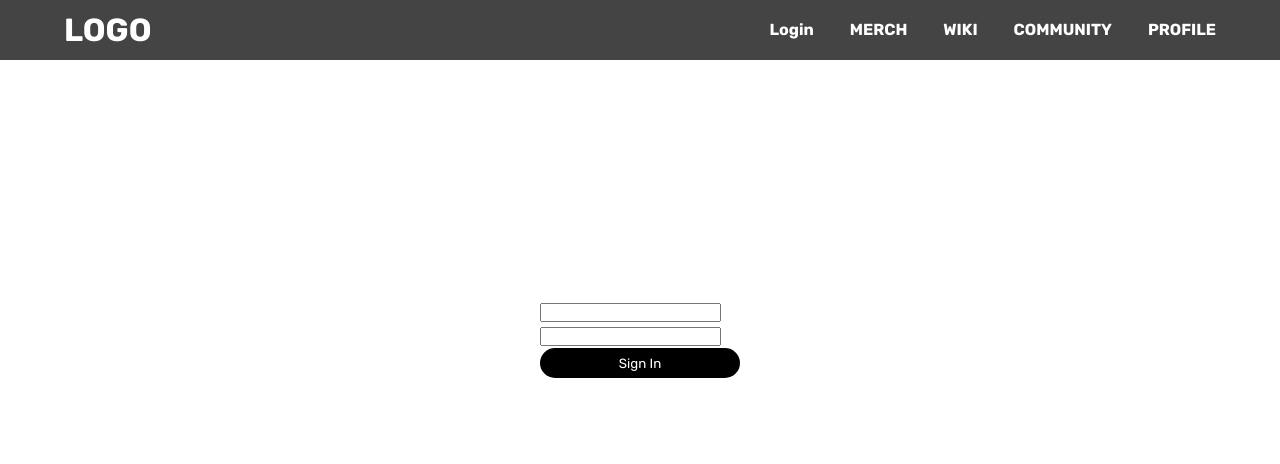
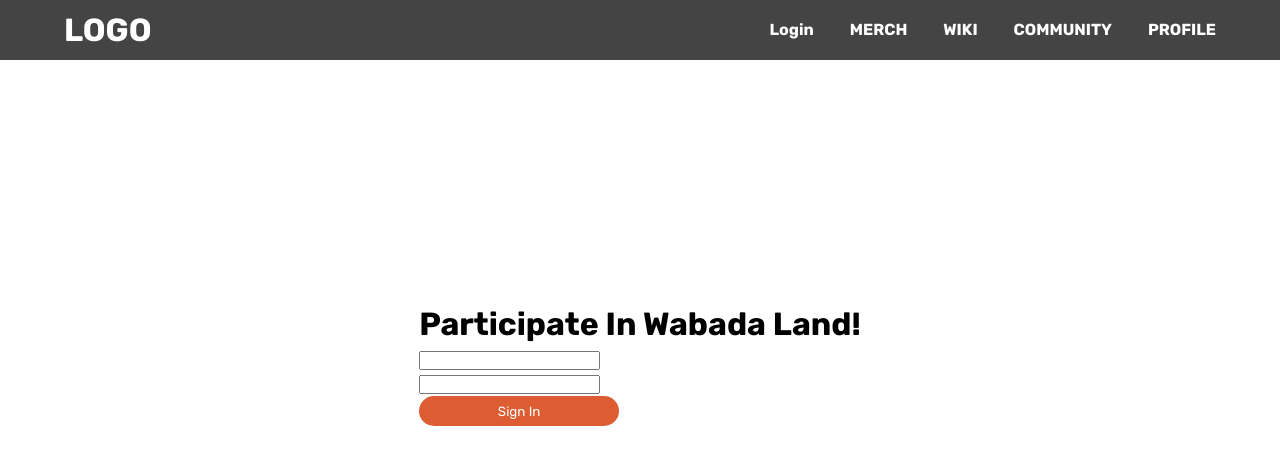
Before and after one commit to LoadWithWater/wabada, a React (Vite) app: page /login in a window 1280 px wide. Shown: the top 464 px of the page. Built offline with nearby package versions, Linux system fonts and the light colour scheme; a web font is replaced by a local one.

Commit message:
로그인 버튼 수정

```diff
--- a/src/routes/login/index.module.css
+++ b/src/routes/login/index.module.css
@@ -5,13 +5,19 @@
     align-items: center;
 }
 
+.inputLogin .inputPassword {
+    width: 100%;
+}
 
 .signinButton {
     font-family: inherit;
-    background-color: rgb(0, 0, 0);
+    background-color: #dd5c32;
     color: white;
     width: 200px;
     height: 30px;
     border: none;
     border-radius: 30px;
 }
+.signinButton:hover {
+    cursor: pointer;
+}
--- a/src/routes/login/index.tsx
+++ b/src/routes/login/index.tsx
@@ -6,10 +6,12 @@ function LoginPage() {
         <>
             <Header/>
             <div className={style.loginContainer}>
-                <div className="inputLogin">
+                <h1>Participate In Wabada Land!</h1>
+
+                <div className={style.inputLogin}>
                     <input type="text"></input>
                 </div>
-                <div className="inputPassword">
+                <div className={style.inputLogin}>
                     <input type="password"></input>
                 </div>
                 <button className={style.signinButton}>Sign In</button>
```
